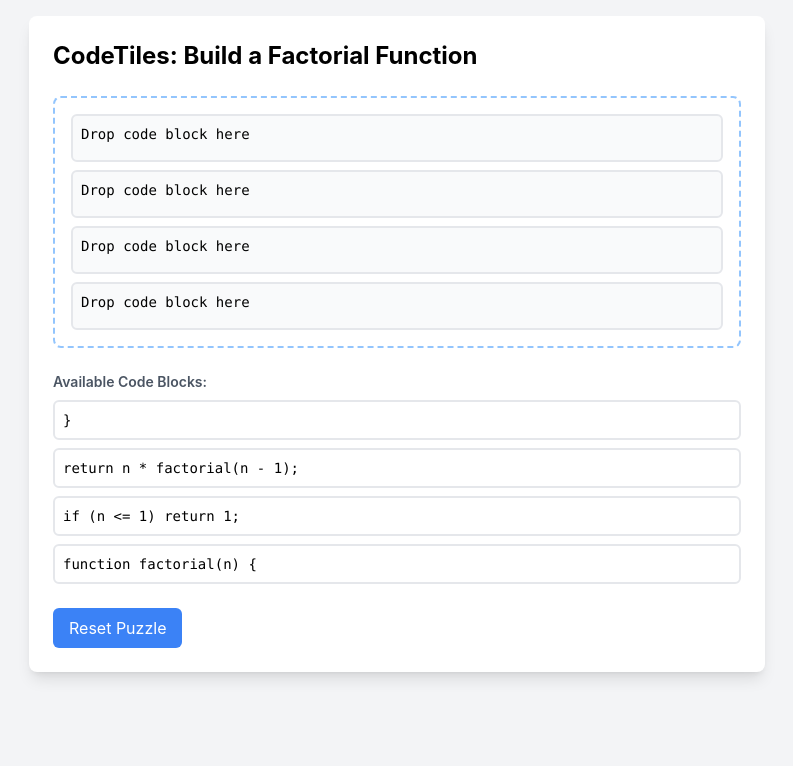
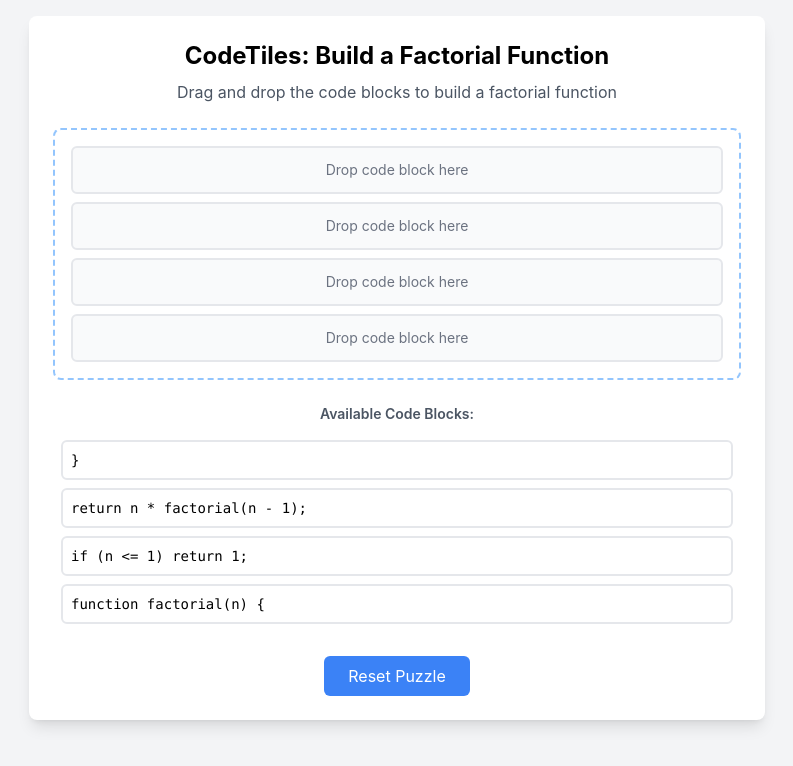
Before and after one commit to t-s/codetiles, a React (Create React App) app: page / in a window 1280 px wide. Shown: the top 766 px of the page, without its empty margins (243-1036 px from the left). Built offline with nearby package versions, Linux system fonts and the light colour scheme.

Commit message:
Improvements to dragging and dropping ux

```diff
--- a/package.json
+++ b/package.json
@@ -3,6 +3,7 @@
   "version": "0.1.0",
   "private": true,
   "dependencies": {
+    "@hello-pangea/dnd": "^17.0.0",
     "@testing-library/jest-dom": "^5.17.0",
     "@testing-library/react": "^13.4.0",
     "@testing-library/user-event": "^13.5.0",
@@ -10,6 +11,7 @@
     "@types/uuid": "^10.0.0",
     "react": "^18.3.1",
     "react-beautiful-dnd": "^13.1.1",
+    "react-confetti": "^6.1.0",
     "react-dom": "^18.3.1",
     "react-scripts": "5.0.1",
     "uuid": "^11.0.3",
--- a/src/CodeTiles.js
+++ b/src/CodeTiles.js
@@ -1,14 +1,16 @@
-import React, { useState } from 'react';
+import React, { useState, useEffect } from 'react';
+import { DragDropContext, Droppable, Draggable } from '@hello-pangea/dnd';
+import Confetti from 'react-confetti';
 
 const CodeTiles = () => {
   const [slots, setSlots] = useState([
-    { id: 'slot-1', content: '' },
-    { id: 'slot-2', content: '' },
-    { id: 'slot-3', content: '' },
-    { id: 'slot-4', content: '' }
+    { id: 'slot-1', content: null },
+    { id: 'slot-2', content: null },
+    { id: 'slot-3', content: null },
+    { id: 'slot-4', content: null }
   ]);
 
-  const [blocks] = useState([
+  const [blocks, setBlocks] = useState([
     { id: 'block-1', content: 'function factorial(n) {' },
     { id: 'block-2', content: '  if (n <= 1) return 1;' },
     { id: 'block-3', content: '  return n * factorial(n - 1);' },
@@ -16,26 +18,23 @@ const CodeTiles = () => {
   ].sort(() => Math.random() - 0.5));
 
   const [message, setMessage] = useState('');
+  const [showConfetti, setShowConfetti] = useState(false);
+  const [windowSize, setWindowSize] = useState({
+    width: window.innerWidth,
+    height: window.innerHeight,
+  });
 
-  const handleDragStart = (e, block) => {
-    e.dataTransfer.setData('text/plain', JSON.stringify(block));
+  useEffect(() => {
+    const handleResize = () => {
+      setWindowSize({
+        width: window.innerWidth,
+        height: window.innerHeight,
+      });
     };
 
-  const handleDragOver = (e) => {
-    e.preventDefault();
-  };
-
-  const handleDrop = (e, slotId) => {
-    e.preventDefault();
-    const block = JSON.parse(e.dataTransfer.getData('text/plain'));
-
-    const newSlots = slots.map(slot =>
-      slot.id === slotId ? { ...slot, content: block.content } : slot
-    );
-
-    setSlots(newSlots);
-    checkSolution(newSlots);
-  };
+    window.addEventListener('resize', handleResize);
+    return () => window.removeEventListener('resize', handleResize);
+  }, []);
 
   const checkSolution = (currentSlots) => {
     const solution = [
@@ -46,76 +45,200 @@ const CodeTiles = () => {
     ];
 
     const isCorrect = currentSlots.every((slot, index) =>
-      slot.content === solution[index]
+      slot.content?.content === solution[index]
     );
 
     if (isCorrect) {
       setMessage('🎉 Congratulations! You\'ve built a working factorial function!');
+      setShowConfetti(true);
+      setTimeout(() => setShowConfetti(false), 5000); // Stop confetti after 5 seconds
+    }
+  };
+
+  const handleDragEnd = (result) => {
+    const { source, destination } = result;
+
+    if (!destination) return;
+
+    const targetSlotIndex = destination.droppableId.startsWith('slot-')
+      ? parseInt(destination.droppableId.split('-')[1]) - 1
+      : null;
+
+    if (targetSlotIndex !== null && slots[targetSlotIndex].content !== null) {
+      return;
+    }
+
+    if (source.droppableId === 'block-list' && destination.droppableId.startsWith('slot-')) {
+      const sourceBlock = blocks[source.index];
+      const slotId = destination.droppableId.split('-')[1];
+      const slotIndex = parseInt(slotId) - 1;
+
+      const newSlots = slots.map((slot, index) =>
+        index === slotIndex ? { ...slot, content: sourceBlock } : slot
+      );
+
+      const newBlocks = blocks.filter((_, index) => index !== source.index);
+
+      setSlots(newSlots);
+      setBlocks(newBlocks);
+      checkSolution(newSlots);
+    }
+
+    if (source.droppableId.startsWith('slot-') && destination.droppableId === 'block-list') {
+      const slotId = source.droppableId.split('-')[1];
+      const slotIndex = parseInt(slotId) - 1;
+      const sourceBlock = slots[slotIndex].content;
+
+      const newSlots = slots.map((slot, index) =>
+        index === slotIndex ? { ...slot, content: null } : slot
+      );
+
+      const newBlocks = [...blocks];
+      newBlocks.splice(destination.index, 0, sourceBlock);
+
+      setSlots(newSlots);
+      setBlocks(newBlocks);
     }
   };
 
   const resetGame = () => {
     setSlots([
-      { id: 'slot-1', content: '' },
-      { id: 'slot-2', content: '' },
-      { id: 'slot-3', content: '' },
-      { id: 'slot-4', content: '' }
+      { id: 'slot-1', content: null },
+      { id: 'slot-2', content: null },
+      { id: 'slot-3', content: null },
+      { id: 'slot-4', content: null }
     ]);
+    setBlocks([
+      { id: 'block-1', content: 'function factorial(n) {' },
+      { id: 'block-2', content: '  if (n <= 1) return 1;' },
+      { id: 'block-3', content: '  return n * factorial(n - 1);' },
+      { id: 'block-4', content: '}' }
+    ].sort(() => Math.random() - 0.5));
     setMessage('');
+    setShowConfetti(false);
   };
 
   return (
     <div className="max-w-3xl mx-auto p-4">
+      {showConfetti && (
+        <Confetti
+          width={windowSize.width}
+          height={windowSize.height}
+          recycle={true}
+          numberOfPieces={200}
+          gravity={0.2}
+        />
+      )}
       <div className="bg-white rounded-lg shadow-lg p-6">
         <header className="mb-6">
-          <h1 className="text-2xl font-bold">CodeTiles: Build a Factorial Function</h1>
+          <h1 className="text-2xl font-bold text-center">CodeTiles: Build a Factorial Function</h1>
+          <p className="text-gray-600 text-center mt-2">Drag and drop the code blocks to build a factorial function</p>
         </header>
 
+        <DragDropContext onDragEnd={handleDragEnd}>
           <div className="space-y-6">
             <div className="border-2 border-dashed border-blue-300 p-4 rounded-lg space-y-2">
-            {slots.map((slot) => (
+              {slots.map((slot, index) => (
+                <Droppable
+                  key={slot.id}
+                  droppableId={`slot-${index + 1}`}
+                  isDropDisabled={slot.content !== null}
+                >
+                  {(provided, snapshot) => (
                     <div
-                key={slot.id}
-                onDragOver={handleDragOver}
-                onDrop={(e) => handleDrop(e, slot.id)}
-                className={`h-12 p-2 rounded-md font-mono text-sm ${
-                  slot.content ? 'bg-blue-50' : 'bg-gray-50'
-                } border-2 border-gray-200`}
+                      ref={provided.innerRef}
+                      {...provided.droppableProps}
+                      className={`h-12 transition-all duration-200 rounded-md border-2
+                        ${snapshot.isDraggingOver && !slot.content
+                          ? 'drop-target'
+                          : 'bg-gray-50 border-gray-200'}
+                        ${slot.content ? 'cursor-grab' : 'cursor-default'}
+                      `}
                     >
-                {slot.content || 'Drop code block here'}
+                      {slot.content ? (
+                        <Draggable
+                          draggableId={`slot-content-${index}`}
+                          index={0}
+                        >
+                          {(provided, snapshot) => (
+                            <div
+                              ref={provided.innerRef}
+                              {...provided.draggableProps}
+                              {...provided.dragHandleProps}
+                              className={`h-full p-2 font-mono text-sm rounded-md transition-all duration-200
+                                ${snapshot.isDragging ? 'dragging bg-blue-100' : 'bg-blue-50'}
+                                transform ${snapshot.isDragging ? 'scale-105' : 'scale-100'}
+                              `}
+                            >
+                              {slot.content.content}
                             </div>
+                          )}
+                        </Draggable>
+                      ) : (
+                        <div className="h-full p-2 text-gray-500 text-sm flex items-center justify-center">
+                          Drop code block here
+                        </div>
+                      )}
+                      {provided.placeholder}
+                    </div>
+                  )}
+                </Droppable>
               ))}
             </div>
 
-          <div>
-            <h3 className="font-semibold text-sm text-gray-600 mb-2">Available Code Blocks:</h3>
-            <div className="grid grid-cols-1 gap-2">
-              {blocks.map((block) => (
+            <div className="mt-8">
+              <h3 className="font-semibold text-sm text-gray-600 mb-2 text-center">Available Code Blocks:</h3>
+              <Droppable droppableId="block-list">
+                {(provided, snapshot) => (
                   <div
-                  key={block.id}
-                  draggable
-                  onDragStart={(e) => handleDragStart(e, block)}
-                  className="p-2 bg-white border-2 border-gray-200 rounded-md font-mono text-sm cursor-move hover:bg-gray-50"
+                    ref={provided.innerRef}
+                    {...provided.droppableProps}
+                    className={`grid grid-cols-1 gap-2 p-2 rounded-md transition-colors duration-200
+                      ${snapshot.isDraggingOver ? 'bg-gray-50' : ''}`}
+                  >
+                    {blocks.map((block, index) => (
+                      <Draggable key={block.id} draggableId={block.id} index={index}>
+                        {(provided, snapshot) => (
+                          <div
+                            ref={provided.innerRef}
+                            {...provided.draggableProps}
+                            {...provided.dragHandleProps}
+                            className={`p-2 bg-white rounded-md font-mono text-sm cursor-move
+                              transition-all duration-200 transform hover:shadow-md
+                              border-2 hover:border-blue-300
+                              ${snapshot.isDragging ? 'dragging scale-105' : 'border-gray-200 hover:bg-gray-50'}
+                            `}
                           >
                             {block.content}
                           </div>
+                        )}
+                      </Draggable>
                     ))}
+                    {provided.placeholder}
                   </div>
+                )}
+              </Droppable>
             </div>
 
             {message && (
-            <div className="p-4 bg-green-100 text-green-700 rounded-md">
+              <div className="p-4 bg-green-100 text-green-700 rounded-md text-center animate-fadeIn">
                 {message}
               </div>
             )}
 
+            <div className="flex justify-center">
               <button
                 onClick={resetGame}
-            className="px-4 py-2 bg-blue-500 text-white rounded-md hover:bg-blue-600 transition-colors"
+                className="px-6 py-2 bg-blue-500 text-white rounded-md
+                  transition-all duration-200 transform hover:bg-blue-600
+                  hover:scale-105 active:scale-95 focus:outline-none focus:ring-2
+                  focus:ring-blue-500 focus:ring-opacity-50"
               >
                 Reset Puzzle
               </button>
             </div>
+          </div>
+        </DragDropContext>
       </div>
     </div>
   );
--- a/src/index.css
+++ b/src/index.css
@@ -3,12 +3,10 @@
 @tailwind utilities;
 
 body {
-  margin: 0;
+  @apply m-0 antialiased;
   font-family: -apple-system, BlinkMacSystemFont, 'Segoe UI', 'Roboto', 'Oxygen',
     'Ubuntu', 'Cantarell', 'Fira Sans', 'Droid Sans', 'Helvetica Neue',
     sans-serif;
-  -webkit-font-smoothing: antialiased;
-  -moz-osx-font-smoothing: grayscale;
 }
 
 code {
```
Also changed, not shown: src/App.css (+17 -30 lines), 1 other file (tests, documents, lock files or other folders). Lines whose indentation alone changed are shown as unchanged.
